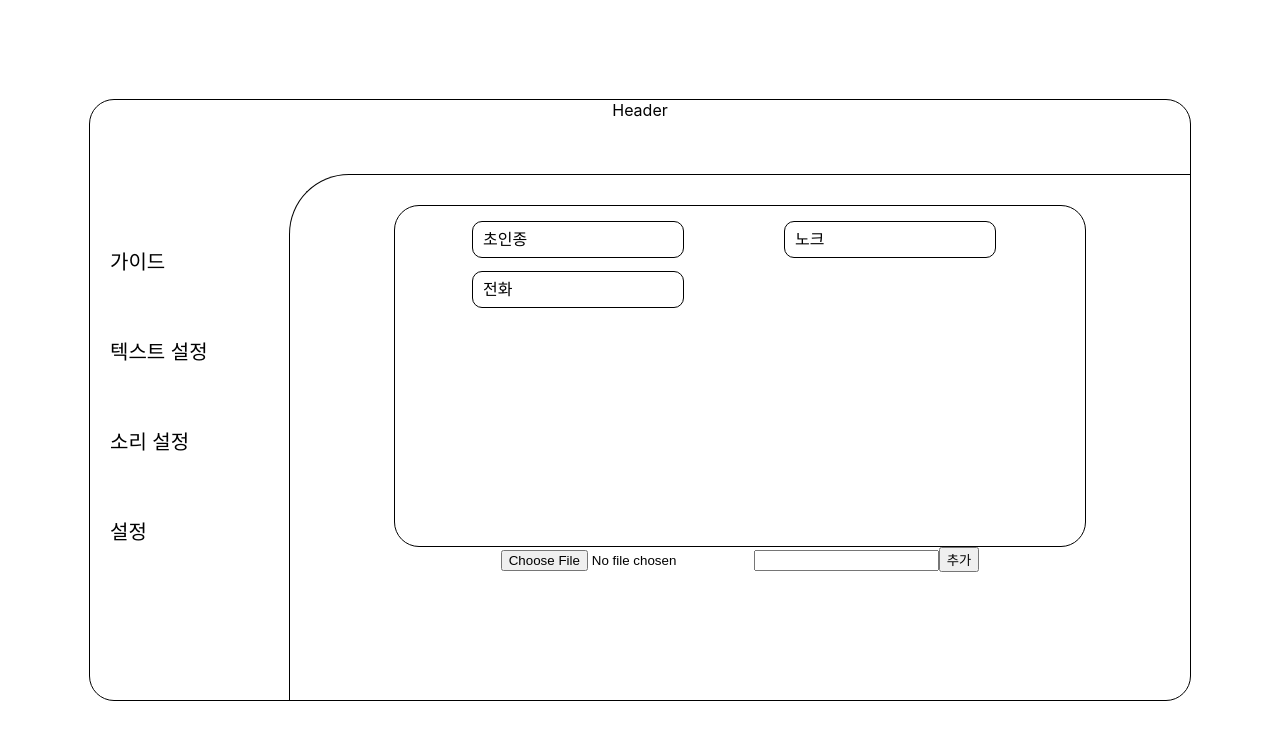
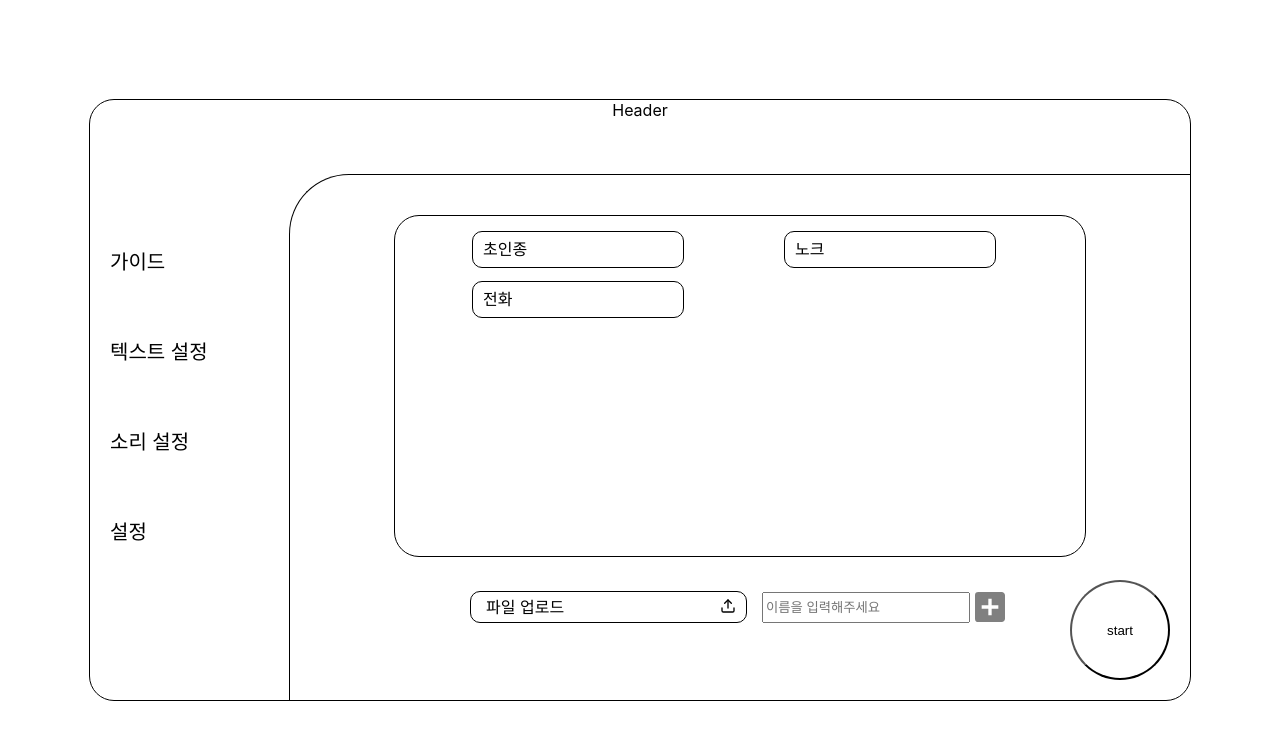
Before and after one commit to winter-project-2021/sound-alarm, a React (Create React App) app: page / in a window 1280 px wide. Both pictures are taken after a click on the button "소리 설정". Shown: the top 740 px of the page. Built offline with nearby package versions, Linux system fonts and the light colour scheme.

Commit message:
add redux module and 1st complete of soundsetting

```diff
--- a/package.json
+++ b/package.json
@@ -10,9 +10,11 @@
     "node-sass": "4.14.1",
     "react": "^17.0.1",
     "react-dom": "^17.0.1",
+    "react-icons": "^4.1.0",
     "react-redux": "^7.2.2",
     "react-scripts": "4.0.1",
     "redux": "^4.0.5",
+    "redux-actions": "^2.6.5",
     "redux-saga": "^1.1.3",
     "styled-components": "^5.2.1",
     "web-vitals": "^0.2.4"
--- a/src/components/Card.js
+++ b/src/components/Card.js
@@ -61,6 +61,7 @@ function Card() {
                 </div>
                 <div className='CardBody'>
                     {renderMenu()}
+                    <button className="StartButton">start</button>
                 </div>
             </>
         );
--- a/src/components/SoundSetting.js
+++ b/src/components/SoundSetting.js
@@ -1,19 +1,33 @@
 import { useCallback, useState } from 'react';
+import { useSelector, useDispatch } from 'react-redux';
+import { addItem, removeItem, updateItem } from '../modules/SoundList';
+import SoundListItem from './SoundListItem';
+import { FiUpload } from "react-icons/fi";
+import { MdAddBox } from "react-icons/md";
 import '../style/SoundSetting.scss';
-import SoundListItem from './SoundListItem';
 
 function SoundSetting() {
 
-    // testList, setTestList부분만 나중에 redux 구현하고 대체하면 됨
-    const [testList, setTestList] = useState(['초인종', '노크', '전화']);
-    const [item, setItem] = useState(-1);
-    const [update, setUpdate] = useState(false);
-    const [isDelete, setDelete] = useState(false);
+    const DEFAULT_FILENAME = '파일 업로드';
+
+    // redux로 부터 소리파일이름 리스트를 가져옴
+    const soundList = useSelector(state => state.updateSoundList.soundList);
+    const dispatch = useDispatch();
+
+    const [item, setItem] = useState(-1); // 현재 클릭한 항목
+    const [update, setUpdate] = useState(false); // 현재 수정 중 인가
+    const [isDelete, setDelete] = useState(false); // 현재 삭제 중 인가
+    const [fileName, setFileName] = useState(DEFAULT_FILENAME); // 현재 업로드한 file name
+    const [alias, setAlias] = useState(''); // 현재 작성 중인 파일 alias
 
     const clickItem = useCallback((i) => {
+
+        // update 혹은 delete 중이면 클릭 무시
         if(update || isDelete)
             return;
 
+        // 현재 클릭 중인 아이템 클릭 시 취소
+        // 그 이외는 그 항목을 선택
         if(i === item){
             setItem(-1);
         }
@@ -23,35 +37,69 @@ function SoundSetting() {
 
     }, [setItem, item, update, isDelete]);
 
-    const updateName = useCallback((i, name) => {
-        setTestList(testList => testList.map((ele, idx) => idx === i ? name : ele));
+    const updateName = useCallback((i, alias) => {
+        // 항목 업데이트 후 클릭 항목 초기화
+        const newItem = {id: i, name: alias};
+        dispatch(updateItem(newItem));
         setItem(-1);
-    }, [setTestList, setItem]);
+    }, [dispatch, setItem]);
 
     const deleteName = useCallback((i) => {
-        setTestList(testList => testList.filter((ele, idx) => idx !== i));
+        // 항목 삭제 후 클릭 항목 초기화
+        dispatch(removeItem(i));
         setItem(-1);
-    }, [setItem, setTestList]);
+    }, [setItem, dispatch]);
 
     const renderList = useCallback(() => {
-        return testList.map((ele, i) => <SoundListItem name={ele}
-                                                        clickItem={clickItem}
-                                                        order={i}
-                                                        isClick={i === item}
-                                                        updateName={updateName}
-                                                        deleteName={deleteName}
-                                                        setUpdate={setUpdate}
-                                                        setDelete={setDelete}/>)
-    }, [testList, item, clickItem, updateName, deleteName, setUpdate, setDelete]);
+        // soundList를 이용해 각 listItem 컴포넌트를 렌더링
+        return soundList.map(ele => <SoundListItem name={ele.name}
+                                                    clickItem={clickItem}
+                                                    order={ele.id}
+                                                    isClick={ele.id === item}
+                                                    updateName={updateName}
+                                                    deleteName={deleteName}
+                                                    setUpdate={setUpdate}
+                                                    setDelete={setDelete}/>)
+    }, [soundList, item, clickItem, updateName, deleteName, setUpdate, setDelete]);
+
+    const uploadAudio = useCallback((e) => {
+        // 로컬에서 오디오 파일 업로드
+        const selectFile = e.target.files[0];
+        setFileName(selectFile.name);
+        setAlias(selectFile.name);
+    }, [setFileName, setAlias]);
+
+    const writeName = useCallback((e) => {
+        // 파일 이름 변경
+        setAlias(e.target.value);
+    }, [setAlias]);
+
+    const addToList = useCallback(() => {
+        // 현재 파일이 업로드 되지 않았거나 이름이 비어있으면 무시
+        if(fileName === DEFAULT_FILENAME || alias === '')
+            return;
+        // 이미 있는 이름이면 무시
+        for(const sound of soundList){
+            if(sound.name === alias) return;
+        }
+        // 항목 추가
+        dispatch(addItem(alias));
+        setAlias('');
+        setFileName(DEFAULT_FILENAME);
+    }, [dispatch, setAlias, setFileName, fileName, alias, soundList]);
 
     return (
       <div className='SoundComponent'>
           <div className='SoundList'>
               {renderList()}
           </div>
-          <input type='file' name='audio'/>
-          <input type='text' name='alias'/>
-          <button name='submit'>추가</button>
+          <div className='FileUpload'>
+              <label className='UploadButton' for='audio'>{fileName} <FiUpload className='Icon'/></label>
+              <input type='file' id='audio' style={{display: 'none'}} onChange={uploadAudio}/>
+              <input type='text' name='alias' className='NameInput'
+                     placeholder='이름을 입력해주세요' value={alias} onChange={writeName}/>
+              <MdAddBox name='submit' className='AddButton' size={40} color={'grey'} onClick={addToList}/>
+          </div>
       </div>
     );
 }
--- a/src/index.js
+++ b/src/index.js
@@ -1,12 +1,19 @@
 import React from 'react';
 import ReactDOM from 'react-dom';
+import { createStore } from 'redux';
+import { Provider } from 'react-redux';
 import './index.css';
 import App from './App';
 import reportWebVitals from './reportWebVitals';
+import rootReducer from './modules';
+
+const store = createStore(rootReducer);
 
 ReactDOM.render(
   <React.StrictMode>
-    <App />
+    <Provider store={store}>
+      <App />
+    </Provider>
   </React.StrictMode>,
   document.getElementById('root')
 );
--- /dev/null
+++ b/src/modules/SoundList.js
@@ -0,0 +1,62 @@
+import { createAction, handleActions } from 'redux-actions';
+
+/*
+    설정한 소리 파일 리스트를 위한 redux 모듈
+*/
+
+// 각각 추가, 삭제, 이름 변경에 대한 action type
+const ADD_ITEM = 'SoundList/ADD_ITEM';
+const REMOVE_ITEM = 'SoundList/REMOVE_ITEM';
+const UPDATE_ITEM = 'SoundList/UPDATE_ITEM';
+
+// 각 action type에 대한 action 생성
+export const addItem = createAction(ADD_ITEM, name => name);
+export const removeItem = createAction(REMOVE_ITEM, id => id);
+export const updateItem = createAction(UPDATE_ITEM, item => item);
+
+// 초기 상태
+const initialState = {
+    soundList: [{id: 1, name: '초인종'}, {id: 2, name: '노크'}, {id:3 , name: '전화'}],
+    soundNextId: 4,
+}
+
+// action을 위한 reducer
+const updateSoundList = handleActions(
+    {
+        [ADD_ITEM]: (state, action) => {
+            // name을 추가하면 id값을 증가시키고 list에 추가
+            const item = {
+                id: state.soundNextId,
+                name: action.payload,
+            }
+
+            return {
+                ...state,
+                soundNextId: state.soundNextId + 1,
+                soundList: state.soundList.concat(item),
+            }
+
+        },
+
+        [REMOVE_ITEM]: (state, action) => (
+            // 해당 id의 원소 삭제
+            {
+                ...state,
+                soundList: state.soundList.filter(item => item.id !== action.payload),
+            }
+        ),
+
+        [UPDATE_ITEM]: (state, action) => (
+            // 해당 item의 id값에 해당하는 name을 변경
+            {
+                ...state,
+                soundList: state.soundList.map(item => item.id === action.payload.id ?
+                                               {...item, name: action.payload.name} : item),
+            }
+        ),
+    },
+
+    initialState,
+)
+
+export default updateSoundList;
--- /dev/null
+++ b/src/modules/index.js
@@ -0,0 +1,11 @@
+import { combineReducers } from 'redux';
+import updateSoundList from './SoundList';
+
+// root reducer를 위한 combine
+// 새로운 reducer 만들면 여기에 하나씩 추가하면 됨
+const rootReducer = combineReducers({
+    updateSoundList,
+    // 추가 ...
+});
+
+export default rootReducer;
--- a/src/style/Card.scss
+++ b/src/style/Card.scss
@@ -19,6 +19,18 @@
         width: 900px;
         height: 525px;
         text-align: center;
+
+        .StartButton {
+            position: absolute;
+            right: 20px;
+            bottom: 20px;
+
+            width: 100px;
+            height: 100px;
+            border-radius: 50px;
+            background: none;
+            outline: none;
+        }
     }
 
     .CardSide {
--- a/src/style/SoundSetting.scss
+++ b/src/style/SoundSetting.scss
@@ -1,7 +1,7 @@
 .SoundComponent {
     .SoundList {
         margin: auto;
-        margin-top: 30px;
+        margin-top: 40px;
         width: 640px;
         height: 340px;
         border: 1px solid black;
@@ -23,6 +23,12 @@
                 border-radius: 10px;
                 padding-left: 10px;
                 width: 200px;
+
+                .EditInput {
+                    height: 28px;
+                    width: 180px;
+                    font-size: 17px;
+                }
             }
 
             .ChangeButton {
@@ -40,4 +46,41 @@
             }
         }
     }
+
+    .FileUpload {
+        margin-top: 30px;
+        display: block;
+
+        .UploadButton {
+            display: inline-block;
+            width: 260px;
+            height: 30px;
+
+            vertical-align: middle;
+            text-align: left;
+            line-height: 30px;
+
+            padding-left: 15px;
+            margin-right: 15px;
+
+            border: 1px solid black;
+            border-radius: 10px;
+
+            .Icon {
+                float: right;
+                margin-right: 10px;
+                margin-top: 6px;
+            }
+        }
+
+        .NameInput {
+            width: 200px;
+            height: 25px;
+            vertical-align: middle;
+        }
+
+        .AddButton {
+            vertical-align: middle;
+        }
+    }
 }
```
Also changed, not shown: src/components/SoundListItem.js (+18 -4 lines), 1 other file (tests, documents, lock files or other folders).
